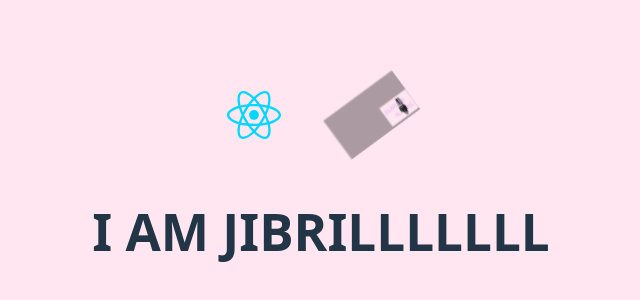
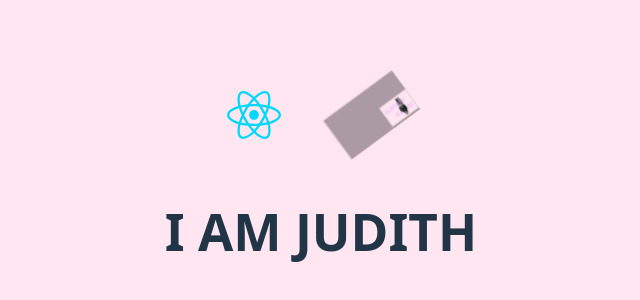
Before and after one commit to judiithh/Judiths-Web, a React (Vite) app: page / in a window 1280 px wide. Shown: the part 220-520 px from the top of the page, without its empty margins (319-959 px from the left). Built offline with nearby package versions, Linux system fonts and the light colour scheme.

Commit message:
I AM JUDITH

```diff
--- a/src/App.jsx
+++ b/src/App.jsx
@@ -16,7 +16,7 @@ function App() {
           <img src="/assets/bwme.png" className="logo react" alt="bwme" />
         </a>
       </div>
-      <h1>I AM JIBRILLLLLLL</h1>
+      <h1>I AM JUDITH</h1>
 
 
     </>
```
